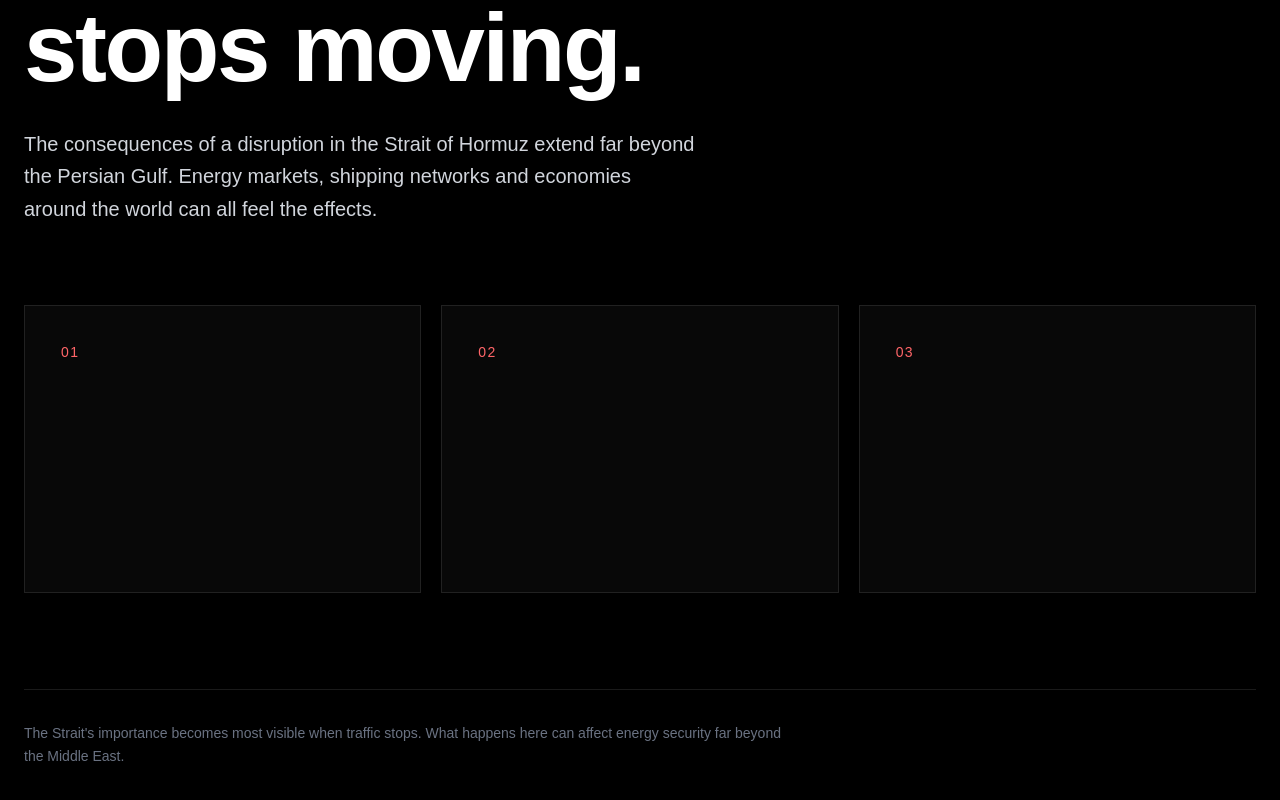
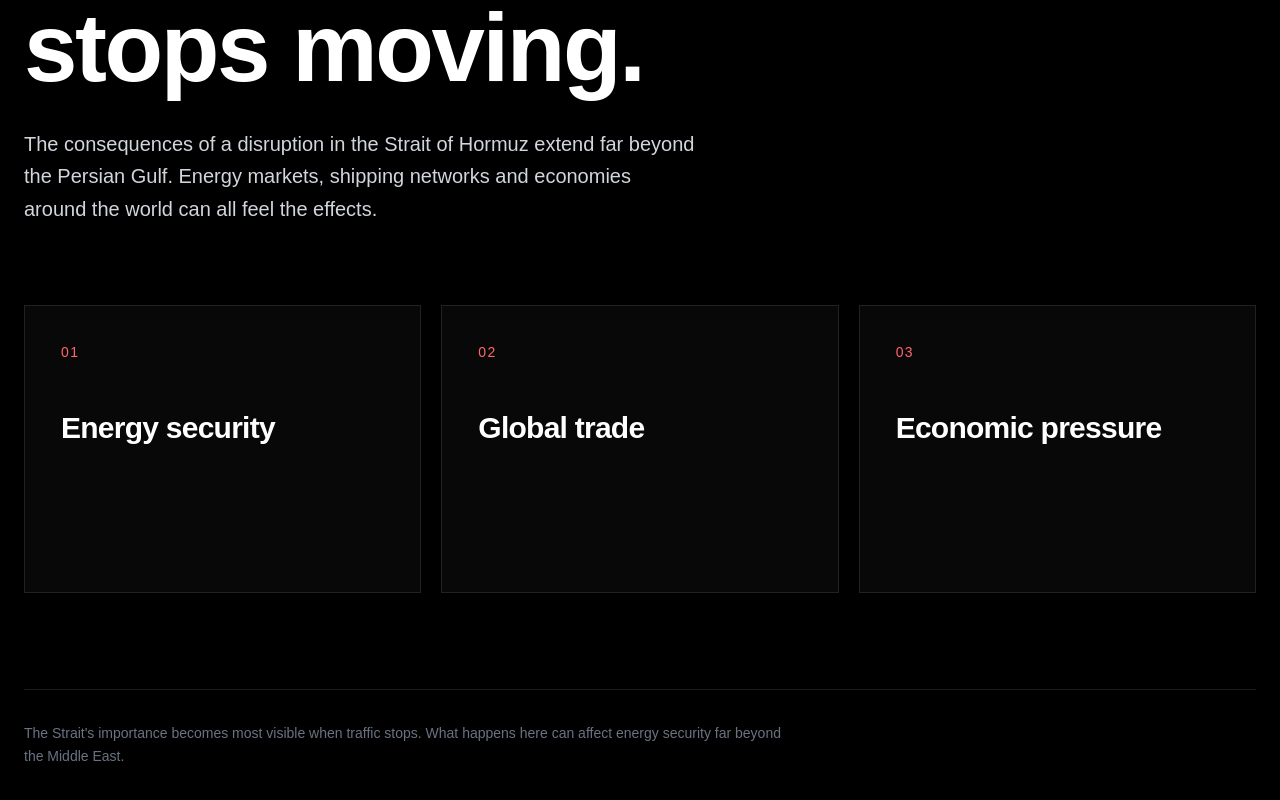
Before and after one commit to Reketino/Strait-of-Hormuz, a Next.js app: page /story in a window 1280 px wide. Shown: the part 8640-9440 px from the top of the page. Built offline with nearby package versions, Linux system fonts and the light colour scheme; no server answers.

Commit message:
refactor: add heading for card label in ImpactSection for improved structure

```diff
--- a/src/components/story/ImpactSection.tsx
+++ b/src/components/story/ImpactSection.tsx
@@ -143,6 +143,10 @@ export default function ImpactSection() {
                 {card.number}
               </span>
 
+              <h3 className="mt-12 text-2xl font-bold tracking-tight md:text-3xl">
+                {card.label}
+              </h3>
+
             </article>
           ))}
         </section>
```
